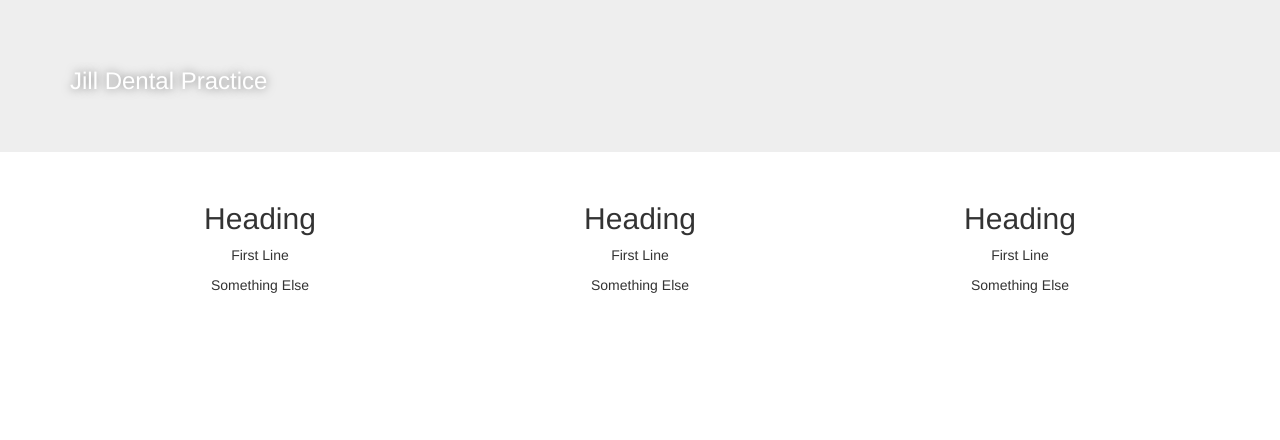
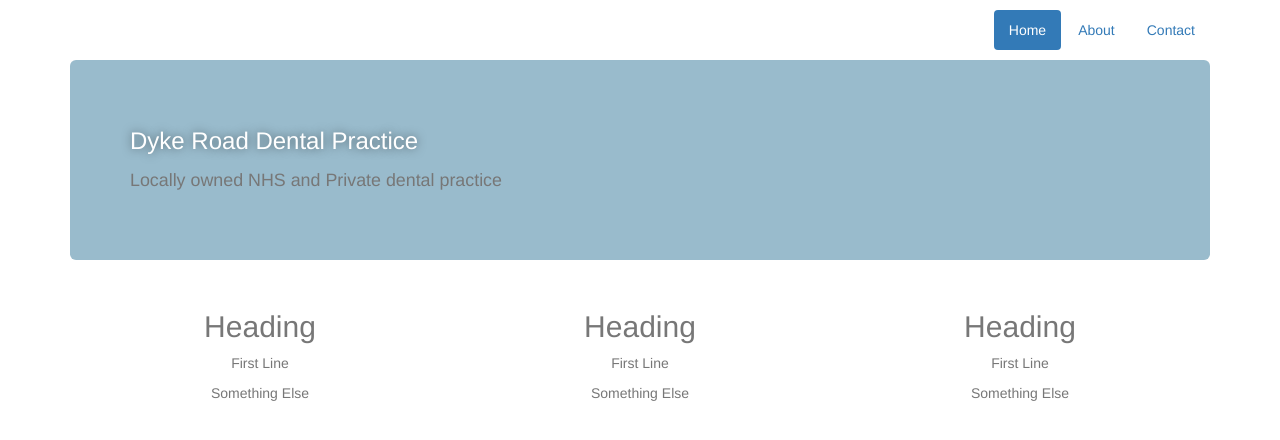
Before and after one commit to JayChetty/dentistWebsite, a plain HTML site: page index.html in a window 1280 px wide. Drawn offline with Linux system fonts and the light colour scheme.

Commit message:
style simply

```diff
--- a/index.html
+++ b/index.html
@@ -2,18 +2,29 @@
 <html>
 <head>
   <meta charset="utf-8">
+  <meta name="viewport" content="width=device-width, initial-scale=1">
   <link href="bootstrap/css/bootstrap.min.css" rel="stylesheet">
   <link href="css/style.css" rel="stylesheet">
-  <title> Dental Practice </title>
+  <title> Dyke Road Dental Practice </title>
 </head>
 <body>
-  <div class="jumbotron">
-    <div class="container">
-      <h3> Jill Dental Practice</h3>
+  <div class = "container">
+    <div class="header">
+      <nav>
+        <ul class="nav nav-pills pull-right">
+          <li role="presentation" class="active"><a href="#">Home</a></li>
+          <li role="presentation"><a href="#">About</a></li>
+          <li role="presentation"><a href="#">Contact</a></li>
+        </ul>
+      </nav>
+    </div>
+    <div class="jumbotron">
+        <h3> Dyke Road Dental Practice </h3>
+        <p class="text-muted"><small> Locally owned NHS and Private dental practice </small></p>
     </div>
   </div>
-  <div class="container marketing">
-    <div class="col-lg-4">
+  <div class="container marketing text-muted">
+    <div class="col-lg-4 ">
       <h2> Heading </h2>
       <p> First Line </p>
       <p> Something Else </p>
--- a/public/css/style.css
+++ b/public/css/style.css
@@ -1,8 +1,22 @@
 .marketing{
   text-align:center;
 }
-
+.jumbotron{
+/*  background: url('../images/glasgow.jpg') no-repeat center center fixed;
+  -webkit-background-size: cover;
+  -moz-background-size: cover;
+  -o-background-size: cover;
+  background-size: cover;
+  min-height: 500px;*/
+  background-color: #99BBCC;
+  min-height: 200px;
+}
 .jumbotron h3{
   color: #fff;
   text-shadow: 0 0 10px rgba(0,0,0,.5);
 }
+
+.header{
+  margin-bottom: 60px;
+  margin-top: 10px;
+}
```
